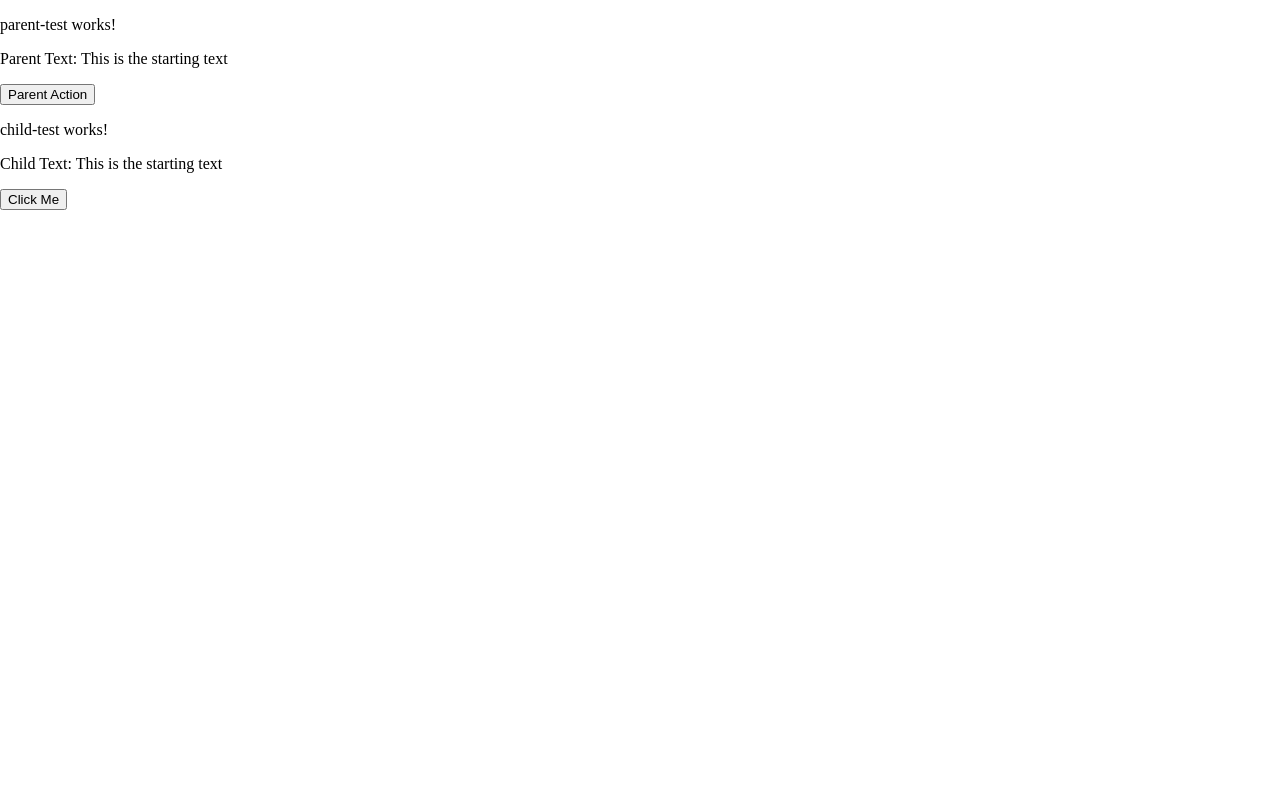
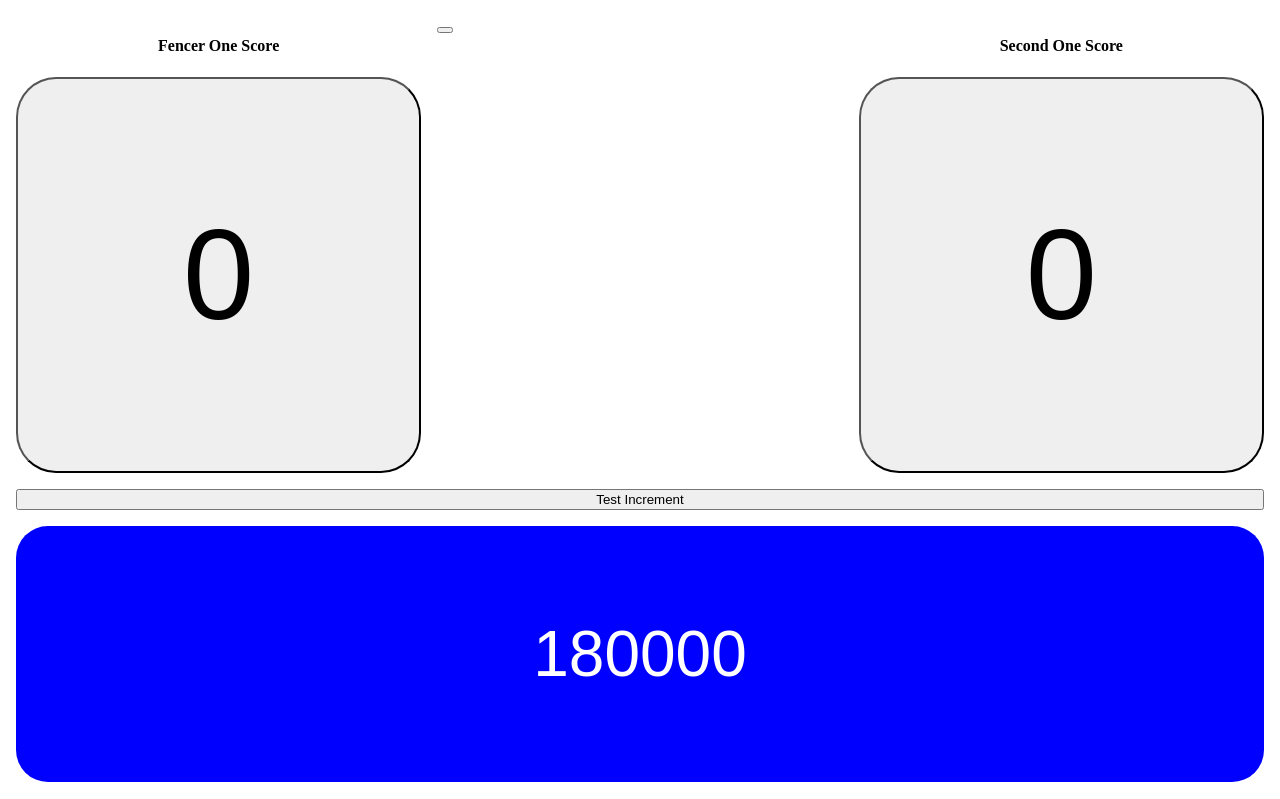
Before and after one commit to mrfett/angular-rxjs-scorekeeper, an Angular app: page / in a window 1280 px wide. Shown: the top 799 px of the page. Built offline with nearby package versions, Linux system fonts and the light colour scheme.

Commit message:
increment working from child to parent

```diff
--- a/src/app/app.component.html
+++ b/src/app/app.component.html
@@ -9,5 +9,5 @@
   />
 </div> -->
 
-<div class="app-bout-block"></div>
-<div class="app-parent-test"> </div>
+<div class="app-bout"></div>
+<div class="app-parent-test"></div>
--- a/src/app/bout/bout.component.html
+++ b/src/app/bout/bout.component.html
@@ -1,9 +1,10 @@
 <div class="bout" *ngIf="boutAction$ | async as bout">
   <div class="fencers">
-    <app-fencer param="Fencer Test" [initialFencer]="bout.fencers[0]"></app-fencer>
+    <app-fencer param="Fencer Test" [initialFencer]="bout.fencers[0]" [incrementScore]="incrementScore"></app-fencer>
     <app-double-touch *ngIf="bout.weapon === 'epee'"></app-double-touch>
-    <app-fencer param="Fencer Test" [initialFencer]="bout.fencers[1]"></app-fencer>
+    <app-fencer param="Fencer Test" [initialFencer]="bout.fencers[1]" [incrementScore]="incrementScore"></app-fencer>
   </div>
+  <button (click)="incrementScore(bout.fencers[0])">Test Increment</button>
   <button *ngIf="bout.weapon !== 'saber'" class="button timer" [ngClass]="bout.status" (click)="toggleStatus(bout)">
     {{bout.timeLeft}}
   </button>
--- a/src/app/bout/bout.component.ts
+++ b/src/app/bout/bout.component.ts
@@ -21,9 +21,9 @@ export class BoutComponent implements OnInit {
   boutSubject = new BehaviorSubject<Bout>(this.defaultBout);
   boutAction$ = this.boutSubject.asObservable();
 
-  currentBout$ = this.boutAction$.pipe(
-    tap(bout => console.log("Bout", bout))
-  ).subscribe();
+  // currentBout$ = this.boutAction$.pipe(
+  //   tap(bout => console.log("Bout", bout))
+  // ).subscribe();
 
   // timer$ = interval(1000)
   //   .pipe
@@ -34,9 +34,9 @@ export class BoutComponent implements OnInit {
   constructor() {}
 
   ngOnInit(): void {
-    // const fencerOne = {...this.defaultBout.fencers[0], name: "Testing One"};
+    // const fencerOne = {...this.defaultBout.fencers[0], fencerName: "Testing One"};
     const fencerOne = this.updateFencerName(this.defaultBout.fencers[0], "Fencer One");
-    const fencerTwo = this.updateFencerName(this.defaultBout.fencers[1], "Second Fencer")
+    const fencerTwo = this.updateFencerName(this.defaultBout.fencers[1], "Second One")
 
     this.boutSubject.next(
       {...this.defaultBout, fencers: [fencerOne, fencerTwo]}
@@ -50,12 +50,17 @@ export class BoutComponent implements OnInit {
   }
 
   updateFencerName(fencer: Fencer, newName: string): Fencer {
-    return {...fencer, name: newName};
+    return {...fencer, fencerName: newName};
   }
 
-  public incrementScore(fencer): void {
-    console.log({...this.currentBout$, timeLeft: 30});
-    // this.boutSubject.next(newBout);
+  public incrementScore = (fencerToUpdate:Fencer) => {
+    console.log("Increment Score Called.");
+    const currentBout = this.boutSubject.getValue();
+    let updatedBout = {...currentBout};
+    updatedBout.fencers.map((fencer) => {
+      fencer === fencerToUpdate ? fencer.score = fencer.score + 1 : fencer.score = fencer.score;
+    });
+    this.boutSubject.next(updatedBout);
   }
 
   doubleTouch(currentBout: Bout): void {
--- a/src/app/fencer.ts
+++ b/src/app/fencer.ts
@@ -1,6 +1,6 @@
 export class Fencer {
   id: number;
-  name?: string = "Fencer";
+  fencerName?: string = "Fencer";
   score: number = 0;
   cards?: {
     yellow: number;
--- a/src/app/fencer/fencer.component.html
+++ b/src/app/fencer/fencer.component.html
@@ -1,5 +1,5 @@
 <div class="fencer" *ngIf="fencerAction$ | async as fencer">
-  <h4>{{fencer.name}} Score</h4>
+  <h4>{{fencer.fencerName}} Score</h4>
   <button class="button" (click)="this.incrementScore(fencer)">
     {{fencer.score}}
   </button>
--- a/src/app/fencer/fencer.component.ts
+++ b/src/app/fencer/fencer.component.ts
@@ -17,9 +17,10 @@ export class FencerComponent implements OnInit {
   @Input() param: "test";
   @Input() initialFencer: Fencer = {
     id: 0,
-    name: "No Name",
+    fencerName: "No Name",
     score: 0
   };
+  @Input() incrementScore: (fencer: Fencer) => void;
 
   fencerSubject = new BehaviorSubject<Fencer>(this.initialFencer);
   fencerAction$ = this.fencerSubject.asObservable();
--- a/src/app/test/test.component.ts
+++ b/src/app/test/test.component.ts
@@ -11,7 +11,7 @@ export class TestComponent implements OnInit {
   @Input() param: "test";
   @Input() initialFencer: Fencer = {
     id: 0,
-    name: "No Name",
+    fencerName: "No Name",
     score: 0
   };
 
```
